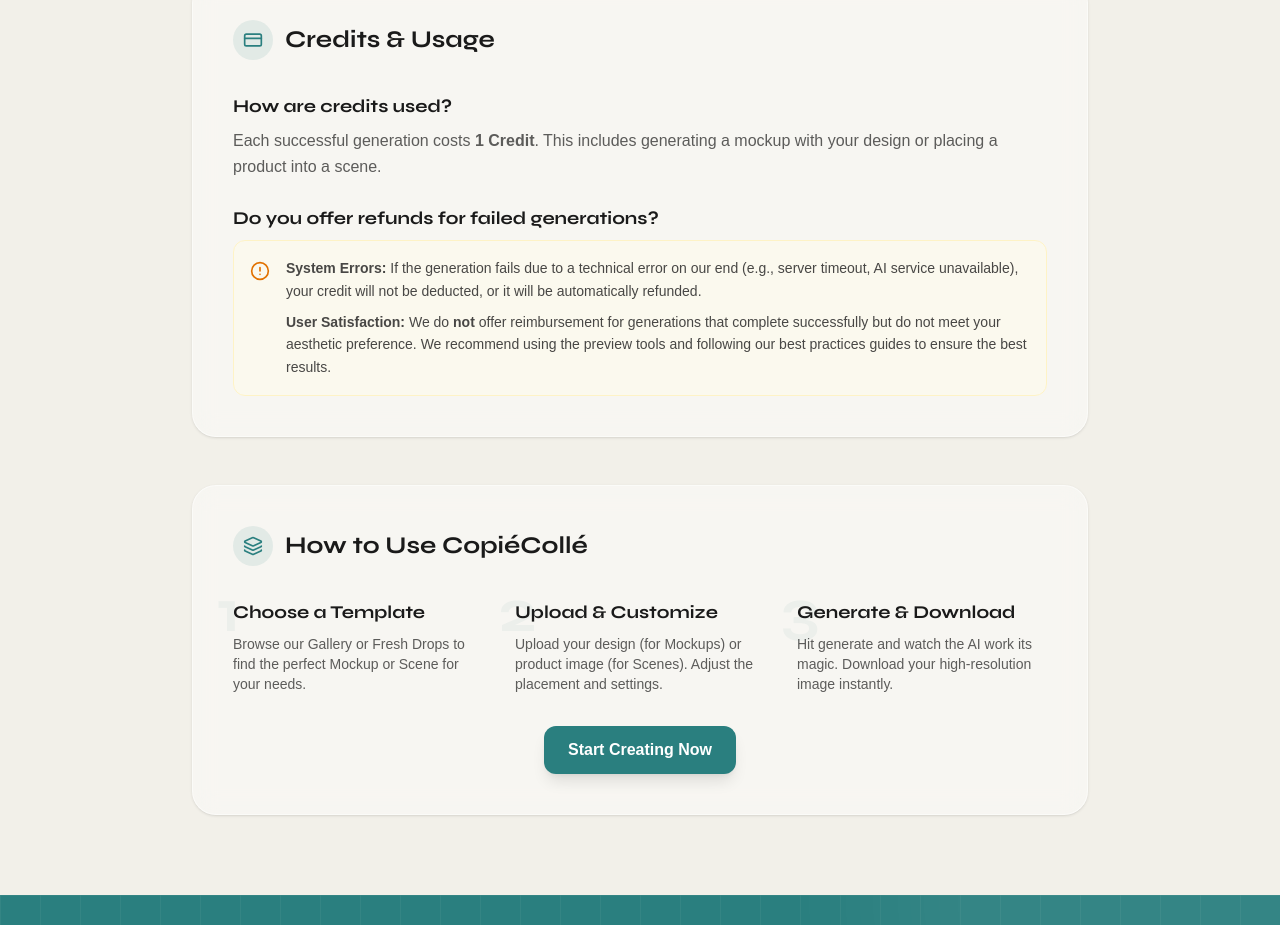
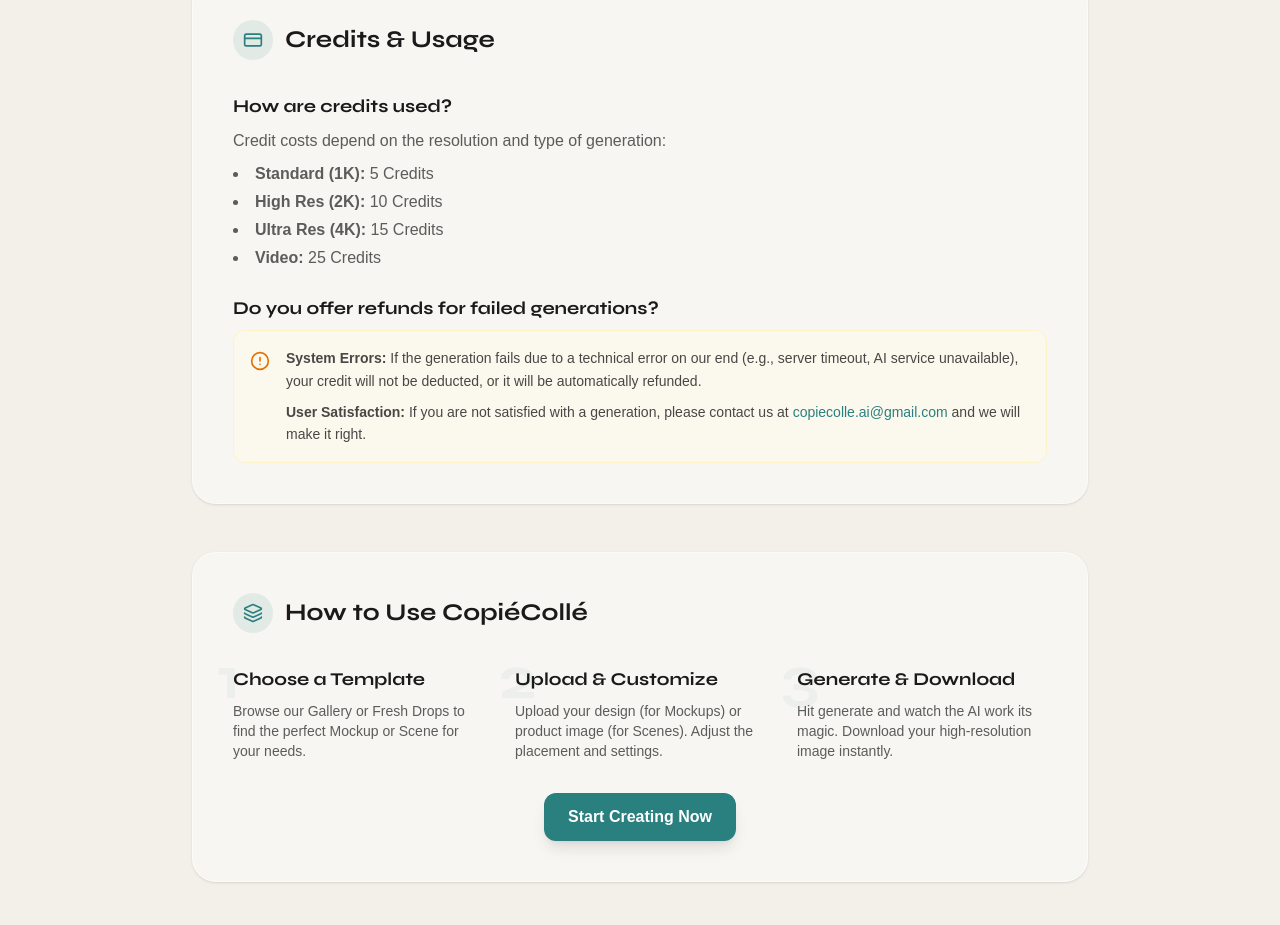
Before and after one commit to fran6will/mockups, a Next.js app: page /faq in a window 1280 px wide. Shown: the part 1127-2052 px from the top of the page. Built offline with nearby package versions, Linux system fonts and the light colour scheme; no server answers.

Commit message:
docs: update faq credit costs and refund policy

```diff
--- a/src/app/faq/page.tsx
+++ b/src/app/faq/page.tsx
@@ -98,8 +98,14 @@
                             <div>
                                 <h3 className="font-bold text-lg text-ink mb-2">How are credits used?</h3>
                                 <p className="text-ink/70 leading-relaxed">
-                                    Each successful generation costs <strong>1 Credit</strong>. This includes generating a mockup with your design or placing a product into a scene.
+                                    Credit costs depend on the resolution and type of generation:
                                 </p>
+                                <ul className="list-disc list-inside mt-2 space-y-1 text-ink/70">
+                                    <li><strong>Standard (1K):</strong> 5 Credits</li>
+                                    <li><strong>High Res (2K):</strong> 10 Credits</li>
+                                    <li><strong>Ultra Res (4K):</strong> 15 Credits</li>
+                                    <li><strong>Video:</strong> 25 Credits</li>
+                                </ul>
                             </div>
 
                             <div>
@@ -111,7 +117,7 @@
                                             <strong>System Errors:</strong> If the generation fails due to a technical error on our end (e.g., server timeout, AI service unavailable), your credit will not be deducted, or it will be automatically refunded.
                                         </p>
                                         <p className="text-ink/80 text-sm leading-relaxed">
-                                            <strong>User Satisfaction:</strong> We do <strong>not</strong> offer reimbursement for generations that complete successfully but do not meet your aesthetic preference. We recommend using the preview tools and following our best practices guides to ensure the best results.
+                                            <strong>User Satisfaction:</strong> If you are not satisfied with a generation, please contact us at <a href="mailto:copiecolle.ai@gmail.com" className="text-teal hover:underline">copiecolle.ai@gmail.com</a> and we will make it right.
                                         </p>
                                     </div>
                                 </div>
```
